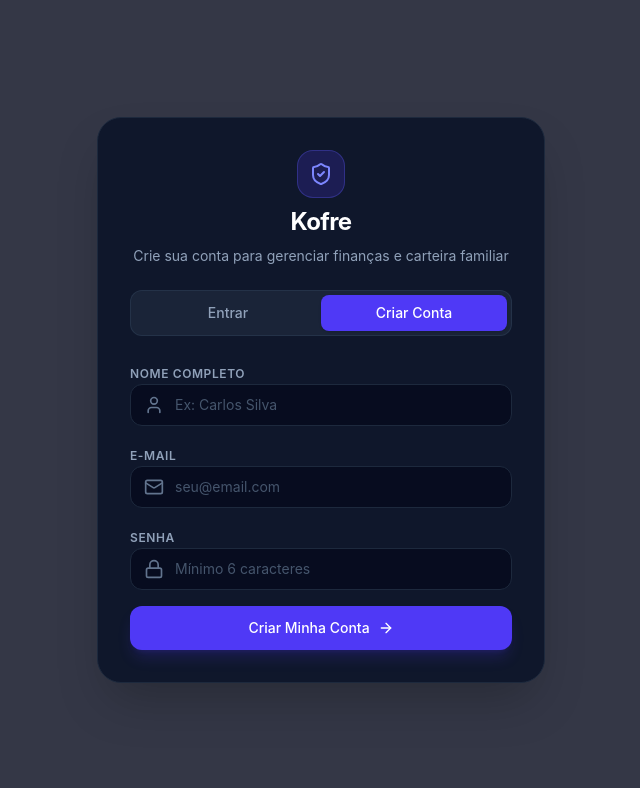
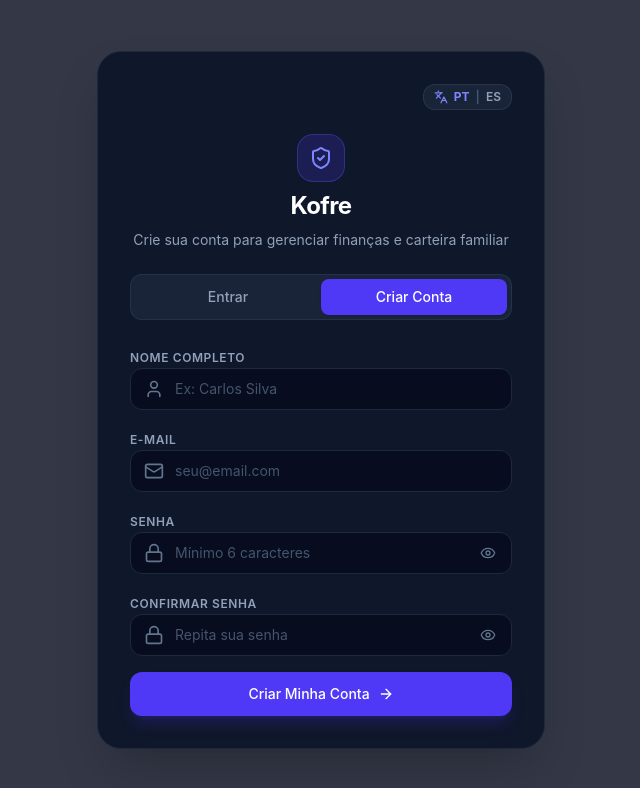
Before and after one commit to natan-billig/kofre-app, a React (Vite) app: page / in a window 1280 px wide. Both pictures are taken after a click on the button "Criar Conta". Shown: the top 788 px of the page, without its empty margins (319-959 px from the left). Built offline with nearby package versions, Linux system fonts and the light colour scheme; no server answers.

Commit message:
feat: adicionar visualizacao de senha e campo de confirmacao no cadastro

```diff
--- a/src/components/auth/AuthModal.tsx
+++ b/src/components/auth/AuthModal.tsx
@@ -1,17 +1,32 @@
 import React, { useState } from 'react'
 import { supabase } from '../../lib/supabase'
 import { upsertProfile } from '../../lib/profileService'
-import { Lock, Mail, User, ShieldCheck, Loader2, ArrowRight } from 'lucide-react'
+import { useTranslation } from '../../lib/i18n/LanguageContext'
+import {
+  Lock,
+  Mail,
+  User,
+  ShieldCheck,
+  Loader2,
+  ArrowRight,
+  Eye,
+  EyeOff,
+  Languages,
+} from 'lucide-react'
 
 interface AuthModalProps {
   onSuccess: () => void
 }
 
 export const AuthModal: React.FC<AuthModalProps> = ({ onSuccess }) => {
+  const { t, language, setLanguage } = useTranslation()
   const [isRegister, setIsRegister] = useState(false)
   const [fullName, setFullName] = useState('')
   const [email, setEmail] = useState('')
   const [password, setPassword] = useState('')
+  const [confirmPassword, setConfirmPassword] = useState('')
+  const [showPassword, setShowPassword] = useState(false)
+  const [showConfirmPassword, setShowConfirmPassword] = useState(false)
   const [loading, setLoading] = useState(false)
   const [errorMsg, setErrorMsg] = useState<string | null>(null)
   const [successMsg, setSuccessMsg] = useState<string | null>(null)
@@ -21,18 +36,23 @@ export const AuthModal: React.FC<AuthModalProps> = ({ onSuccess }) => {
     setErrorMsg(null)
     setSuccessMsg(null)
 
-    if (!email || !password) {
-      setErrorMsg('Por favor, preencha todos os campos obrigatórios.')
+    if (!email || !password || (isRegister && !confirmPassword)) {
+      setErrorMsg(t('auth.fillRequired'))
       return
     }
 
     if (isRegister && !fullName.trim()) {
-      setErrorMsg('Por favor, informe seu nome completo.')
+      setErrorMsg(t('auth.fillName'))
       return
     }
 
     if (password.length < 6) {
-      setErrorMsg('A senha deve conter pelo menos 6 caracteres.')
+      setErrorMsg(t('auth.minPasswordLength'))
+      return
+    }
+
+    if (isRegister && password !== confirmPassword) {
+      setErrorMsg(t('auth.passwordMismatch'))
       return
     }
 
@@ -59,7 +79,7 @@ export const AuthModal: React.FC<AuthModalProps> = ({ onSuccess }) => {
           if (data.session) {
             onSuccess()
           } else {
-            setSuccessMsg('Conta criada com sucesso! Verifique seu e-mail para confirmar seu cadastro se necessário.')
+            setSuccessMsg(t('auth.registerCheckEmail'))
           }
         }
       } else {
@@ -70,7 +90,7 @@ export const AuthModal: React.FC<AuthModalProps> = ({ onSuccess }) => {
 
         if (error) {
           if (error.message.includes('Invalid login credentials')) {
-            throw new Error('E-mail ou senha incorretos.')
+            throw new Error(t('auth.invalidCredentials'))
           }
           throw error
         }
@@ -85,7 +105,7 @@ export const AuthModal: React.FC<AuthModalProps> = ({ onSuccess }) => {
       }
     } catch (err: unknown) {
       console.error('Auth error:', err)
-      const message = err instanceof Error ? err.message : 'Erro ao processar autenticação.'
+      const message = err instanceof Error ? err.message : t('auth.authError')
       setErrorMsg(message)
     } finally {
       setLoading(false)
@@ -94,17 +114,32 @@ export const AuthModal: React.FC<AuthModalProps> = ({ onSuccess }) => {
 
   return (
     <div className="fixed inset-0 z-50 flex items-center justify-center p-4 bg-slate-950/80 backdrop-blur-md">
-      <div className="w-full max-w-md bg-slate-900 border border-slate-800 rounded-3xl p-6 sm:p-8 shadow-2xl space-y-6">
+      <div className="w-full max-w-md bg-slate-900 border border-slate-800 rounded-3xl p-6 sm:p-8 shadow-2xl space-y-6 relative">
+        {/* Language selector toggle in header */}
+        <div className="flex justify-end">
+          <button
+            type="button"
+            onClick={() => setLanguage(language === 'pt' ? 'es' : 'pt')}
+            className="cursor-pointer inline-flex items-center gap-1.5 px-2.5 py-1 rounded-xl bg-slate-800/80 hover:bg-slate-700/80 text-xs font-semibold text-slate-300 border border-slate-700/60 transition-colors"
+            title="Mudar idioma / Cambiar idioma"
+          >
+            <Languages className="w-3.5 h-3.5 text-indigo-400" />
+            <span className={language === 'pt' ? 'text-indigo-400 font-bold' : 'text-slate-400'}>PT</span>
+            <span className="text-slate-600">|</span>
+            <span className={language === 'es' ? 'text-indigo-400 font-bold' : 'text-slate-400'}>ES</span>
+          </button>
+        </div>
+
         {/* Header */}
         <div className="text-center space-y-2">
           <div className="inline-flex items-center justify-center w-12 h-12 rounded-2xl bg-indigo-600/20 text-indigo-400 border border-indigo-500/30 mb-2">
             <ShieldCheck className="w-6 h-6" />
           </div>
-          <h1 className="text-2xl font-bold text-white tracking-tight">Kofre</h1>
+          <h1 className="text-2xl font-bold text-white tracking-tight">{t('auth.title')}</h1>
           <p className="text-sm text-slate-400">
             {isRegister
-              ? 'Crie sua conta para gerenciar finanças e carteira familiar'
-              : 'Acesse suas contas e transações da fronteira'}
+              ? t('auth.registerSubtitle')
+              : t('auth.loginSubtitle')}
           </p>
         </div>
 
@@ -116,12 +151,13 @@ export const AuthModal: React.FC<AuthModalProps> = ({ onSuccess }) => {
               setIsRegister(false)
               setErrorMsg(null)
               setSuccessMsg(null)
+              setConfirmPassword('')
             }}
-            className={`flex-1 py-2 text-sm font-medium rounded-lg transition-all ${
+            className={`flex-1 py-2 text-sm font-medium rounded-lg transition-all cursor-pointer ${
               !isRegister ? 'bg-indigo-600 text-white shadow-sm' : 'text-slate-400 hover:text-slate-200'
             }`}
           >
-            Entrar
+            {t('auth.loginTab')}
           </button>
           <button
             type="button"
@@ -129,12 +165,13 @@ export const AuthModal: React.FC<AuthModalProps> = ({ onSuccess }) => {
               setIsRegister(true)
               setErrorMsg(null)
               setSuccessMsg(null)
+              setConfirmPassword('')
             }}
-            className={`flex-1 py-2 text-sm font-medium rounded-lg transition-all ${
+            className={`flex-1 py-2 text-sm font-medium rounded-lg transition-all cursor-pointer ${
               isRegister ? 'bg-indigo-600 text-white shadow-sm' : 'text-slate-400 hover:text-slate-200'
             }`}
           >
-            Criar Conta
+            {t('auth.registerTab')}
           </button>
         </div>
 
@@ -155,7 +192,7 @@ export const AuthModal: React.FC<AuthModalProps> = ({ onSuccess }) => {
           {isRegister && (
             <div className="space-y-1.5">
               <label className="text-xs font-semibold uppercase tracking-wider text-slate-400">
-                Nome Completo
+                {t('auth.fullName')}
               </label>
               <div className="relative">
                 <User className="w-5 h-5 absolute left-3.5 top-1/2 -translate-y-1/2 text-slate-500" />
@@ -164,7 +201,7 @@ export const AuthModal: React.FC<AuthModalProps> = ({ onSuccess }) => {
                   required
                   value={fullName}
                   onChange={(e) => setFullName(e.target.value)}
-                  placeholder="Ex: Carlos Silva"
+                  placeholder={t('auth.fullNamePlaceholder')}
                   className="w-full pl-11 pr-4 py-2.5 rounded-xl bg-slate-950/60 border border-slate-800 focus:border-indigo-500 focus:ring-2 focus:ring-indigo-500/20 text-slate-100 placeholder-slate-600 text-sm outline-none transition-all"
                 />
               </div>
@@ -173,7 +210,7 @@ export const AuthModal: React.FC<AuthModalProps> = ({ onSuccess }) => {
 
           <div className="space-y-1.5">
             <label className="text-xs font-semibold uppercase tracking-wider text-slate-400">
-              E-mail
+              {t('auth.email')}
             </label>
             <div className="relative">
               <Mail className="w-5 h-5 absolute left-3.5 top-1/2 -translate-y-1/2 text-slate-500" />
@@ -182,28 +219,67 @@ export const AuthModal: React.FC<AuthModalProps> = ({ onSuccess }) => {
                 required
                 value={email}
                 onChange={(e) => setEmail(e.target.value)}
-                placeholder="seu@email.com"
+                placeholder={t('auth.emailPlaceholder')}
                 className="w-full pl-11 pr-4 py-2.5 rounded-xl bg-slate-950/60 border border-slate-800 focus:border-indigo-500 focus:ring-2 focus:ring-indigo-500/20 text-slate-100 placeholder-slate-600 text-sm outline-none transition-all"
               />
             </div>
           </div>
 
+          {/* Senha */}
           <div className="space-y-1.5">
             <label className="text-xs font-semibold uppercase tracking-wider text-slate-400">
-              Senha
+              {t('auth.password')}
             </label>
             <div className="relative">
               <Lock className="w-5 h-5 absolute left-3.5 top-1/2 -translate-y-1/2 text-slate-500" />
               <input
-                type="password"
+                type={showPassword ? 'text' : 'password'}
                 required
                 value={password}
                 onChange={(e) => setPassword(e.target.value)}
-                placeholder="Mínimo 6 caracteres"
-                className="w-full pl-11 pr-4 py-2.5 rounded-xl bg-slate-950/60 border border-slate-800 focus:border-indigo-500 focus:ring-2 focus:ring-indigo-500/20 text-slate-100 placeholder-slate-600 text-sm outline-none transition-all"
+                placeholder={t('auth.passwordPlaceholder')}
+                className="w-full pl-11 pr-11 py-2.5 rounded-xl bg-slate-950/60 border border-slate-800 focus:border-indigo-500 focus:ring-2 focus:ring-indigo-500/20 text-slate-100 placeholder-slate-600 text-sm outline-none transition-all"
               />
+              <button
+                type="button"
+                tabIndex={-1}
+                onClick={() => setShowPassword(!showPassword)}
+                className="cursor-pointer absolute right-3.5 top-1/2 -translate-y-1/2 text-slate-500 hover:text-slate-300 transition-colors p-0.5"
+                title={showPassword ? t('auth.hidePassword') : t('auth.showPassword')}
+              >
+                {showPassword ? <EyeOff className="w-4 h-4" /> : <Eye className="w-4 h-4" />}
+              </button>
             </div>
           </div>
+
+          {/* Confirmar Senha (apenas no modo Criar Conta) */}
+          {isRegister && (
+            <div className="space-y-1.5">
+              <label className="text-xs font-semibold uppercase tracking-wider text-slate-400">
+                {t('auth.confirmPassword')}
+              </label>
+              <div className="relative">
+                <Lock className="w-5 h-5 absolute left-3.5 top-1/2 -translate-y-1/2 text-slate-500" />
+                <input
+                  type={showConfirmPassword ? 'text' : 'password'}
+                  required
+                  value={confirmPassword}
+                  onChange={(e) => setConfirmPassword(e.target.value)}
+                  placeholder={t('auth.confirmPasswordPlaceholder')}
+                  className="w-full pl-11 pr-11 py-2.5 rounded-xl bg-slate-950/60 border border-slate-800 focus:border-indigo-500 focus:ring-2 focus:ring-indigo-500/20 text-slate-100 placeholder-slate-600 text-sm outline-none transition-all"
+                />
+                <button
+                  type="button"
+                  tabIndex={-1}
+                  onClick={() => setShowConfirmPassword(!showConfirmPassword)}
+                  className="cursor-pointer absolute right-3.5 top-1/2 -translate-y-1/2 text-slate-500 hover:text-slate-300 transition-colors p-0.5"
+                  title={showConfirmPassword ? t('auth.hidePassword') : t('auth.showPassword')}
+                >
+                  {showConfirmPassword ? <EyeOff className="w-4 h-4" /> : <Eye className="w-4 h-4" />}
+                </button>
+              </div>
+            </div>
+          )}
 
           <button
             type="submit"
@@ -214,7 +290,7 @@ export const AuthModal: React.FC<AuthModalProps> = ({ onSuccess }) => {
               <Loader2 className="w-4 h-4 animate-spin" />
             ) : (
               <>
-                <span>{isRegister ? 'Criar Minha Conta' : 'Entrar no Kofre'}</span>
+                <span>{isRegister ? t('auth.registerSuccess') : t('auth.loginSuccess')}</span>
                 <ArrowRight className="w-4 h-4" />
               </>
             )}
--- a/src/lib/i18n/es.ts
+++ b/src/lib/i18n/es.ts
@@ -152,4 +152,31 @@ export const es: TranslationDictionary = {
     creating: 'Creando...',
     fillName: 'Ingresa el nombre de la cuenta o institución.',
   },
+  auth: {
+    title: 'Kofre',
+    loginSubtitle: 'Accede a tus cuentas y movimientos de la frontera',
+    registerSubtitle: 'Crea tu cuenta para administrar finanzas y caja familiar',
+    loginTab: 'Iniciar Sesión',
+    registerTab: 'Crear Cuenta',
+    fullName: 'Nombre Completo',
+    fullNamePlaceholder: 'Ej: Carlos Silva',
+    email: 'Correo Electrónico',
+    emailPlaceholder: 'tu@correo.com',
+    password: 'Contraseña',
+    passwordPlaceholder: 'Mínimo 6 caracteres',
+    confirmPassword: 'Confirmar Contraseña',
+    confirmPasswordPlaceholder: 'Repite tu contraseña',
+    passwordMismatch: 'Las contraseñas no coinciden.',
+    fillRequired: 'Por favor, completa todos los campos requeridos.',
+    fillName: 'Por favor, ingresa tu nombre completo.',
+    minPasswordLength: 'La contraseña debe tener al menos 6 caracteres.',
+    loginSuccess: 'Entrar a Kofre',
+    registerSuccess: 'Crear Mi Cuenta',
+    registerCheckEmail:
+      '¡Cuenta creada con éxito! Revisa tu correo para confirmar el registro si es necesario.',
+    invalidCredentials: 'Correo o contraseña incorrectos.',
+    authError: 'Error al procesar la autenticación.',
+    showPassword: 'Ver contraseña',
+    hidePassword: 'Ocultar contraseña',
+  },
 }
--- a/src/lib/i18n/pt.ts
+++ b/src/lib/i18n/pt.ts
@@ -150,6 +150,33 @@ export const pt = {
     creating: 'Criando...',
     fillName: 'Informe o nome da conta ou instituição.',
   },
+  auth: {
+    title: 'Kofre',
+    loginSubtitle: 'Acesse suas contas e transações da fronteira',
+    registerSubtitle: 'Crie sua conta para gerenciar finanças e carteira familiar',
+    loginTab: 'Entrar',
+    registerTab: 'Criar Conta',
+    fullName: 'Nome Completo',
+    fullNamePlaceholder: 'Ex: Carlos Silva',
+    email: 'E-mail',
+    emailPlaceholder: 'seu@email.com',
+    password: 'Senha',
+    passwordPlaceholder: 'Mínimo 6 caracteres',
+    confirmPassword: 'Confirmar Senha',
+    confirmPasswordPlaceholder: 'Repita sua senha',
+    passwordMismatch: 'As senhas não coincidem.',
+    fillRequired: 'Por favor, preencha todos os campos obrigatórios.',
+    fillName: 'Por favor, informe seu nome completo.',
+    minPasswordLength: 'A senha deve conter pelo menos 6 caracteres.',
+    loginSuccess: 'Entrar no Kofre',
+    registerSuccess: 'Criar Minha Conta',
+    registerCheckEmail:
+      'Conta criada com sucesso! Verifique seu e-mail para confirmar seu cadastro se necessário.',
+    invalidCredentials: 'E-mail ou senha incorretos.',
+    authError: 'Erro ao processar autenticação.',
+    showPassword: 'Ver senha',
+    hidePassword: 'Ocultar senha',
+  },
 }
 
 export type TranslationDictionary = typeof pt
```
